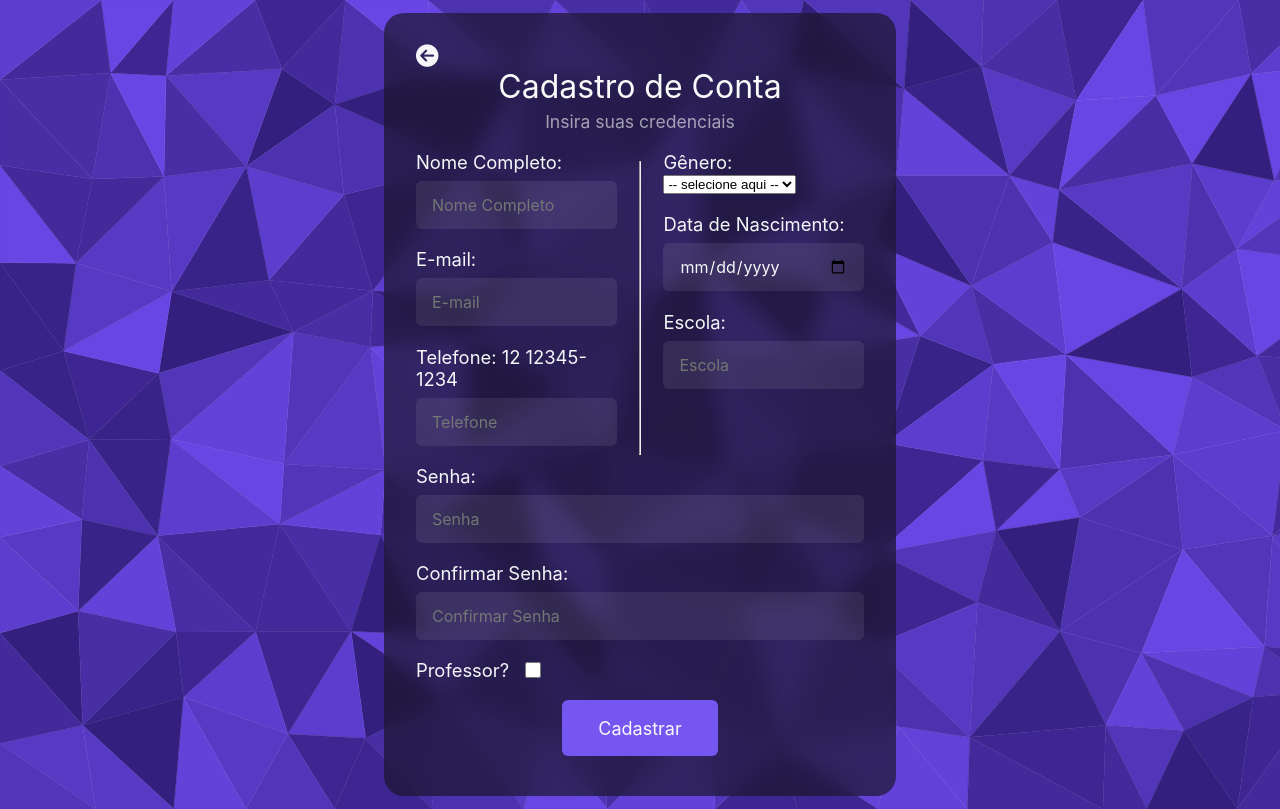
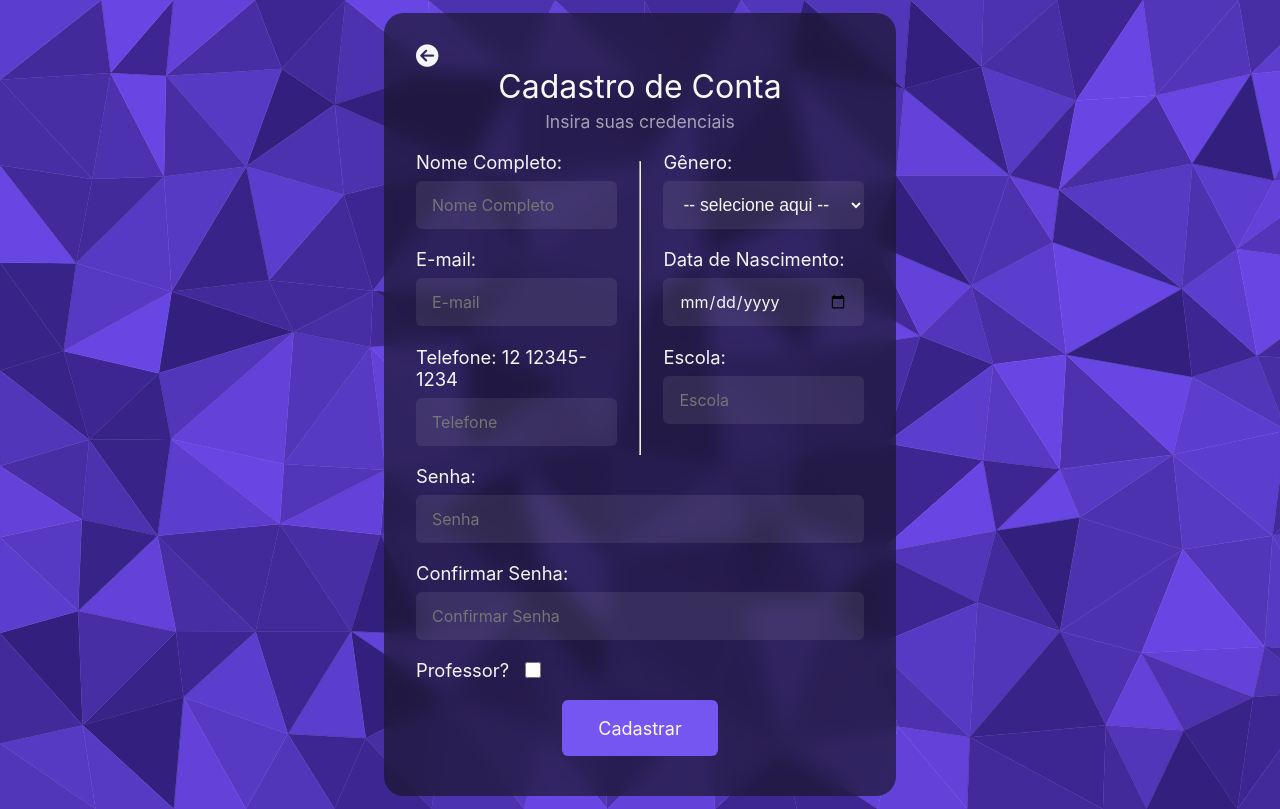
Before and after one commit to phdaccache/Projeto_MC656, a React (Create React App) app in the folder frontend/: page /signup in a window 1280 px wide. Built offline with nearby package versions, Linux system fonts and the light colour scheme.

Commit message:
feat: select box design

```diff
--- a/frontend/src/pages/SignUp/SignUp.css
+++ b/frontend/src/pages/SignUp/SignUp.css
@@ -124,6 +124,31 @@
   text-align: left;
 }
 
+.signup-option select {
+  /* display: flex; */
+  /* color: #7656f0; */
+  /* gap: 1rem; */
+  margin-top: 0.5rem;
+  color: rgb(255 255 255 / 96%);
+  background: rgb(255 255 255 / 8%);
+  font-weight: 400;
+  font-size: 1.1rem;
+  padding: 0 1rem;
+  width: 100%;
+  height: 3rem;
+  border: 0;
+  border-radius: 6px;
+}
+
+.signup-option select option {
+  color: #eaeaea;
+  background-color: #4b379b;
+}
+
+.signup-option select option:disabled {
+  color: #999999;
+}
+
 .check-confirm {
   display: flex;
   gap: 1rem;
```
